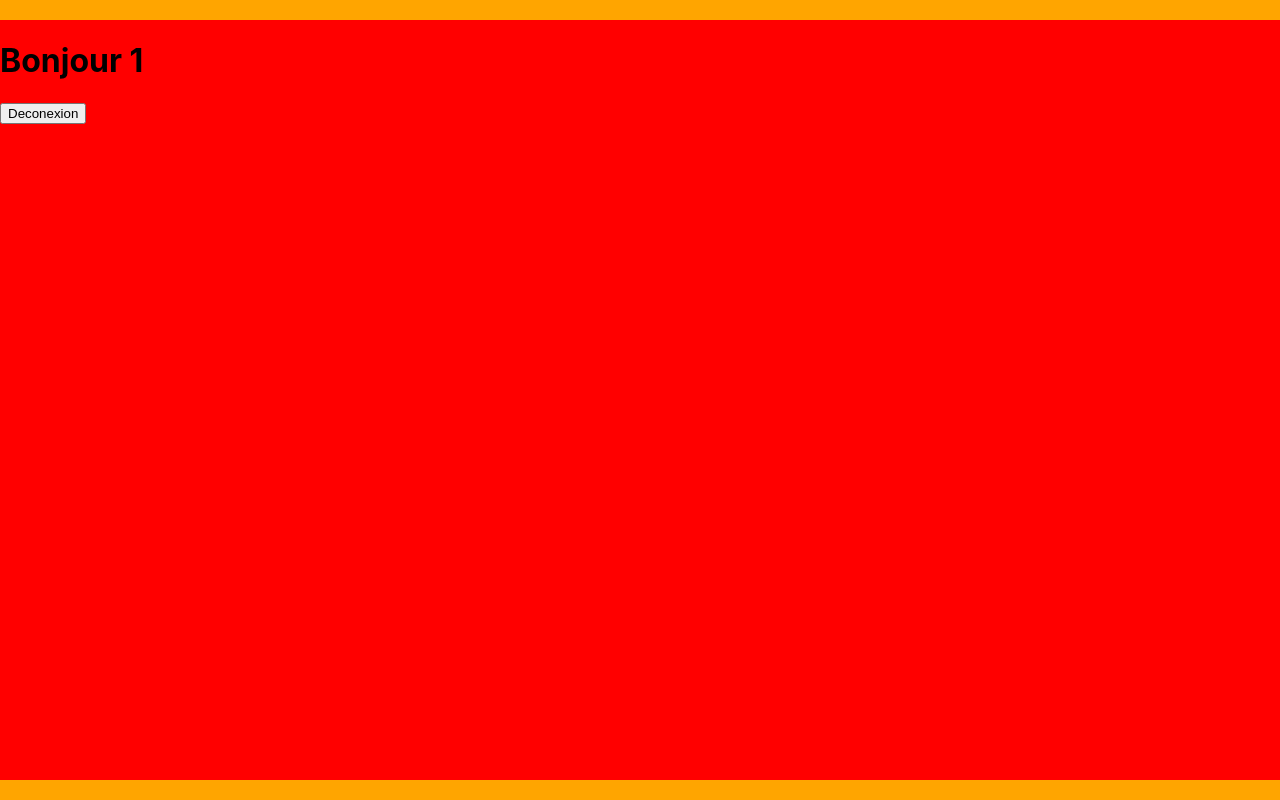
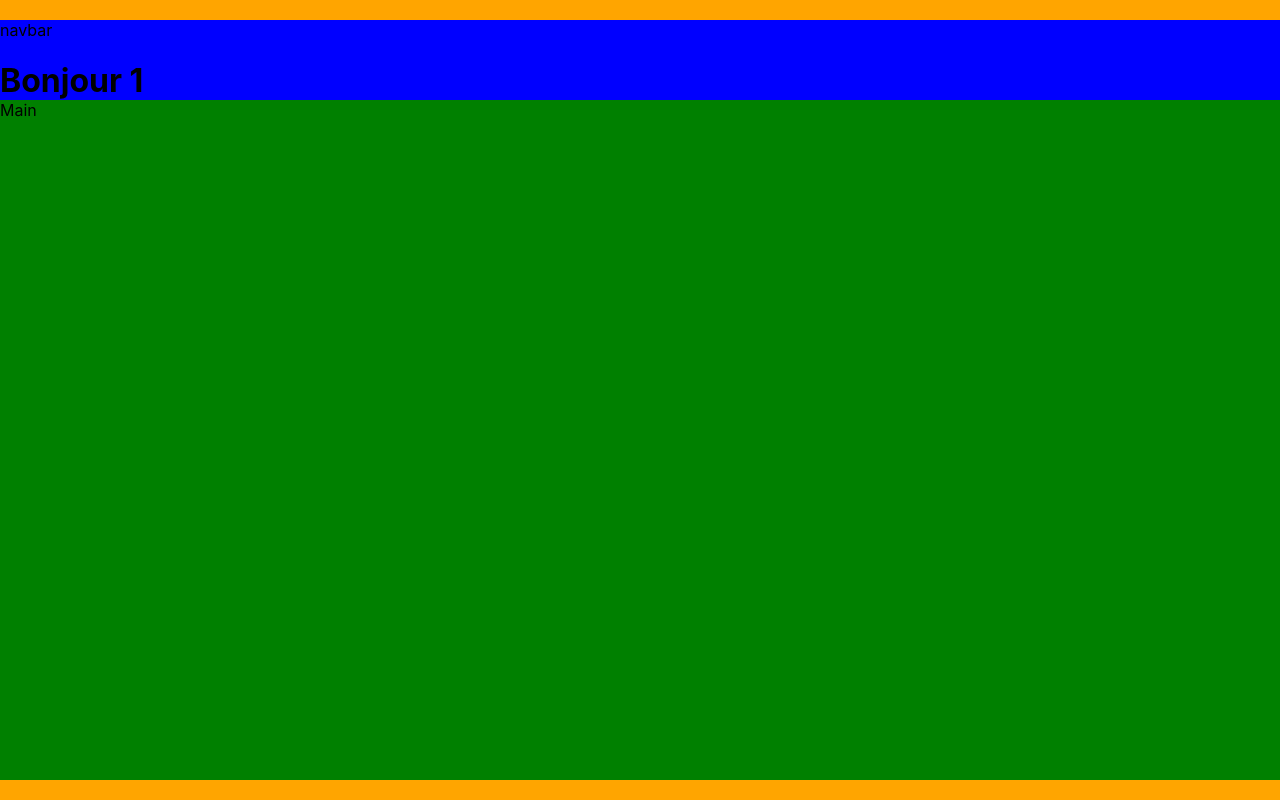
Before and after one commit to Bouria-ux/crazee-burger, a React (Create React App) app: page /Order/1 in a window 1280 px wide. Built offline with nearby package versions, Linux system fonts and the light colour scheme.

Commit message:
🚧 F04 : ORDER > layout > add navbar and main

```diff
--- a/src/components/Pages/Order/Orderpage.js
+++ b/src/components/Pages/Order/Orderpage.js
@@ -11,9 +11,14 @@ export default function Orderpage() {
   return (
     <OrderpageStyled>
       <div className="container">
-        <h1>Bonjour {username}</h1>
-          <Link to="/">
-          <button>Deconexion</button></Link>
+        <div className="navbar">
+          navbar
+          <h1>Bonjour {username}</h1>
+            <Link to="/">
+            <button>Deconexion</button></Link>
+        </div>
+        <div className="main">Main</div>
+
       </div>
       </OrderpageStyled>
   )
@@ -30,5 +35,17 @@ align-items: center;
   background: red;
   height: 95vh;
   width: 1400px;
+  display: flex;
+  flex-direction: column;
+
+
+  .navbar{
+    background: blue;
+    height: 10vh;
+  }
+  .main{
+    background: green;
+    flex: 1; // or you can also use this : height: calc(95vh - 10vh);
+  }
 }
 `;
```
